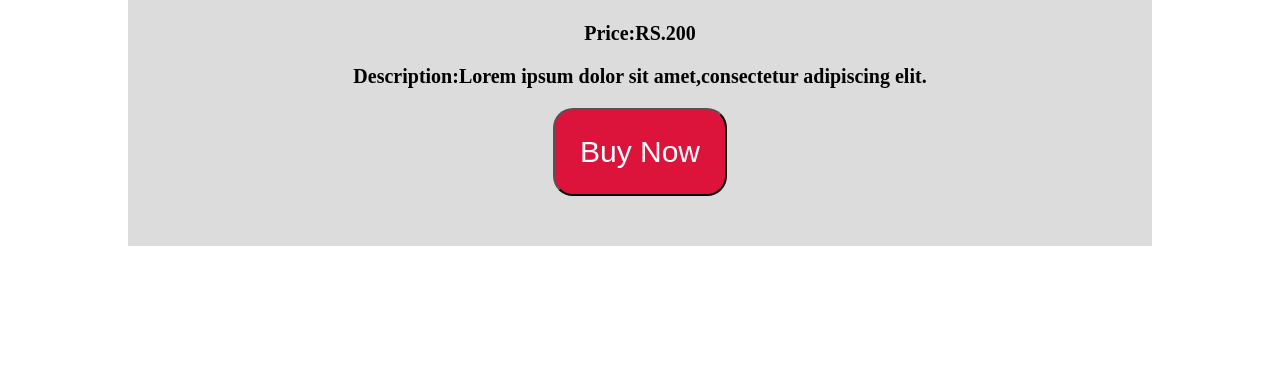
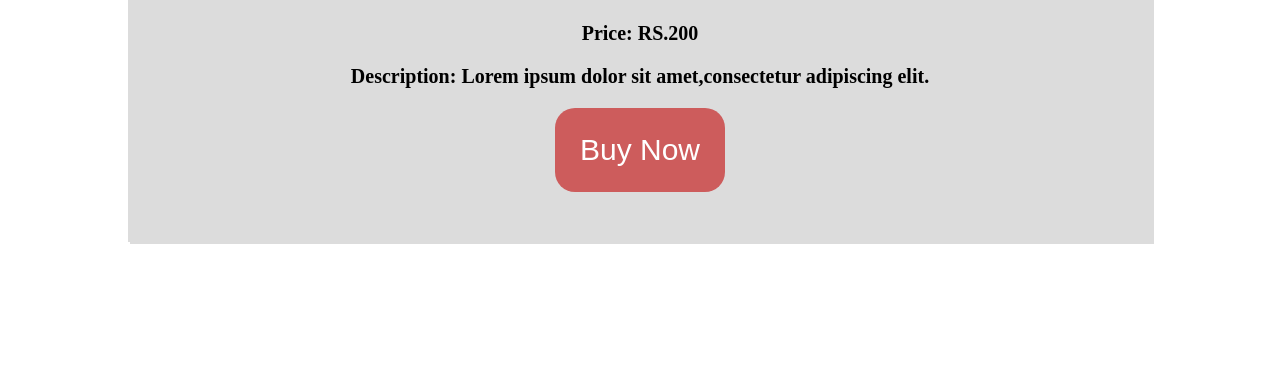
Before and after one commit to acciojob/pricing-card-zahir1206, a website: page main.html in a window 1280 px wide. Shown: the part 467-833 px from the top of the page. Drawn offline with Linux system fonts and the light colour scheme.

Commit message:
created a submission

```diff
--- a/main.html
+++ b/main.html
@@ -14,8 +14,8 @@
 
 		<h1>Pricing Card</h1>
 
-		<h3>Price:RS.200</h3>
-		<h3 class="s">Description:Lorem ipsum dolor sit amet,consectetur adipiscing elit.</h3>
+		<p><b>Price: RS.200</b></p>
+		<p><b>Description: Lorem ipsum dolor sit amet,consectetur adipiscing elit.</b></p>
 		<label for="btn"></label>
 		<input type="submit" id="btn" value="Buy Now">
 	</div>
--- a/styles.css
+++ b/styles.css
@@ -3,17 +3,18 @@
 	background-color:#DCDCDC;
 	text-align:center;
 	margin:120px;
-	shadow:20px 20px 20px 20px
+	box-shadow: 2px 2px #DCDCDC;
 
 
 }
 #card>input{
-	background-color:crimson;
+	background-color:#CD5C5C;
 	color:white;
 	border-radius:20px;
 	padding:25px;
 	font-size:30px;
 	margin-bottom:50px;
+	border:none;
 }
 #card>h1{
 	font-size:55px;
@@ -26,6 +27,6 @@
 	padding-top:40px
 
 }
-#card>h3{
+#card>p{
 	font-size:20px
 }
```
